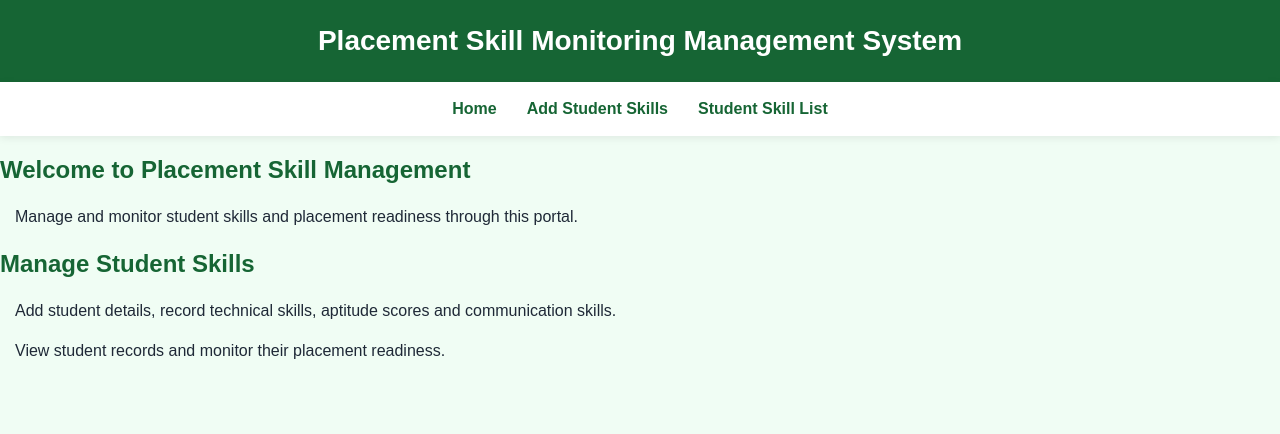
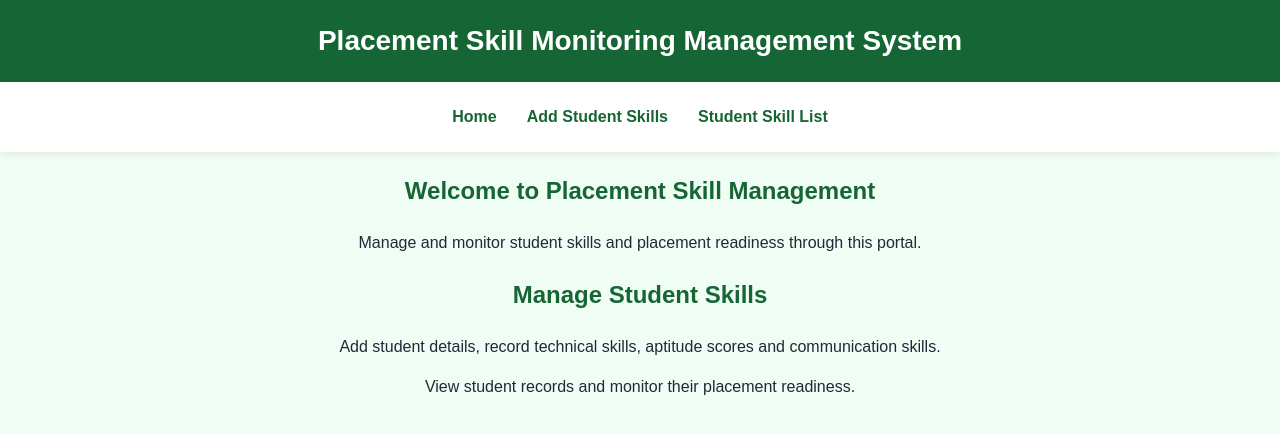
Before and after one commit to kavibharathi-2006/Placement-Skill-Management-Q1, a React (Vite) app in the folder client/: page / in a window 1280 px wide. Shown: the top 434 px of the page. Built offline with nearby package versions, Linux system fonts and the light colour scheme.

Commit message:
Refactor nav styles and center text alignment
Updated styles for navigation and text alignment in App.css.

```diff
--- a/client/src/App.css
+++ b/client/src/App.css
@@ -29,17 +29,18 @@ h1 {
 }
 
 nav {
-  background-color: #ffffff;
+  background-color: white;
   padding: 18px;
   text-align: center;
   box-shadow: 0 2px 8px rgba(0, 0, 0, 0.08);
 }
 
 nav a {
+  display: inline-block;
   color: #166534;
   text-decoration: none;
   font-weight: bold;
-  margin: 0 15px;
+  margin: 8px 15px;
 }
 
 nav a:hover {
@@ -48,10 +49,12 @@ nav a:hover {
 
 h2 {
   color: #166534;
-  margin: 20px 0;
+  text-align: center;
+  margin: 25px 0;
 }
 
 p {
+  text-align: center;
   margin: 15px;
   line-height: 1.6;
 }
@@ -124,7 +127,6 @@ tr:nth-child(even) {
   }
 
   nav a {
-    display: inline-block;
     margin: 8px;
   }
 
```
